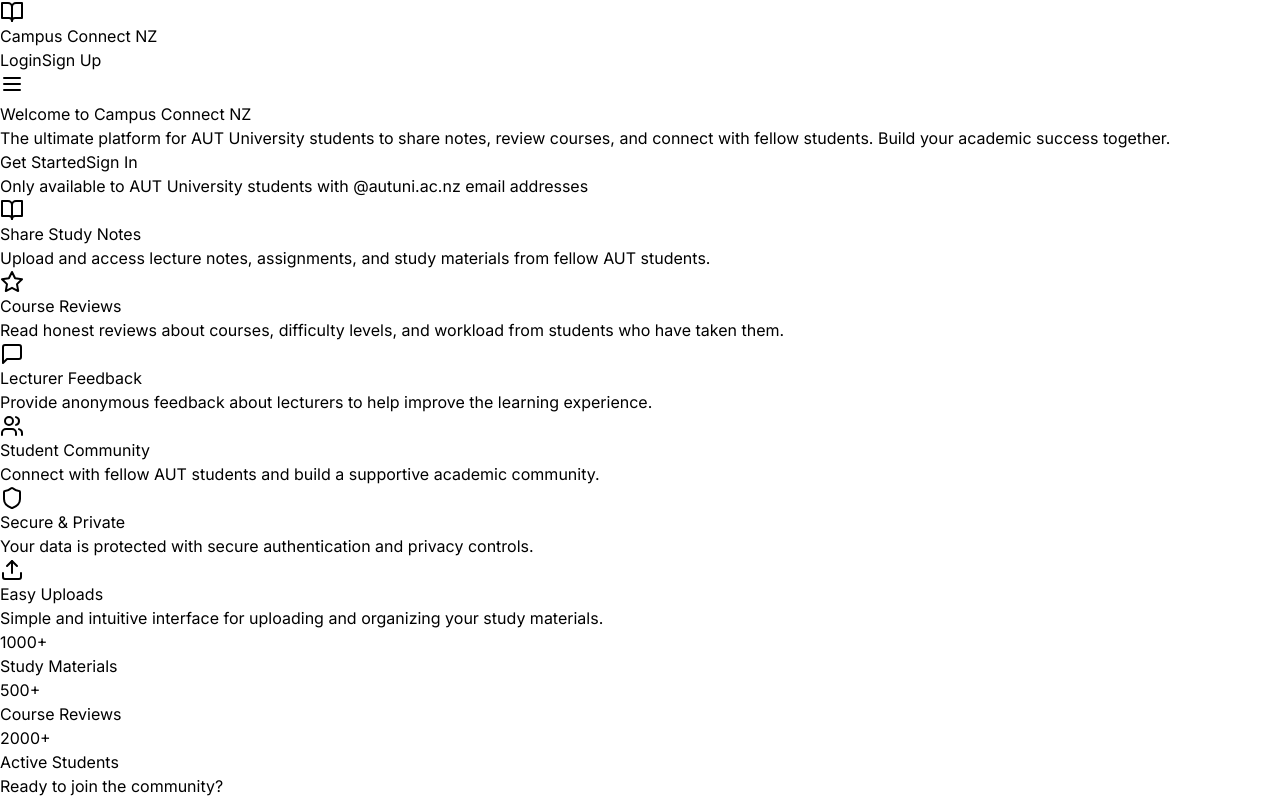
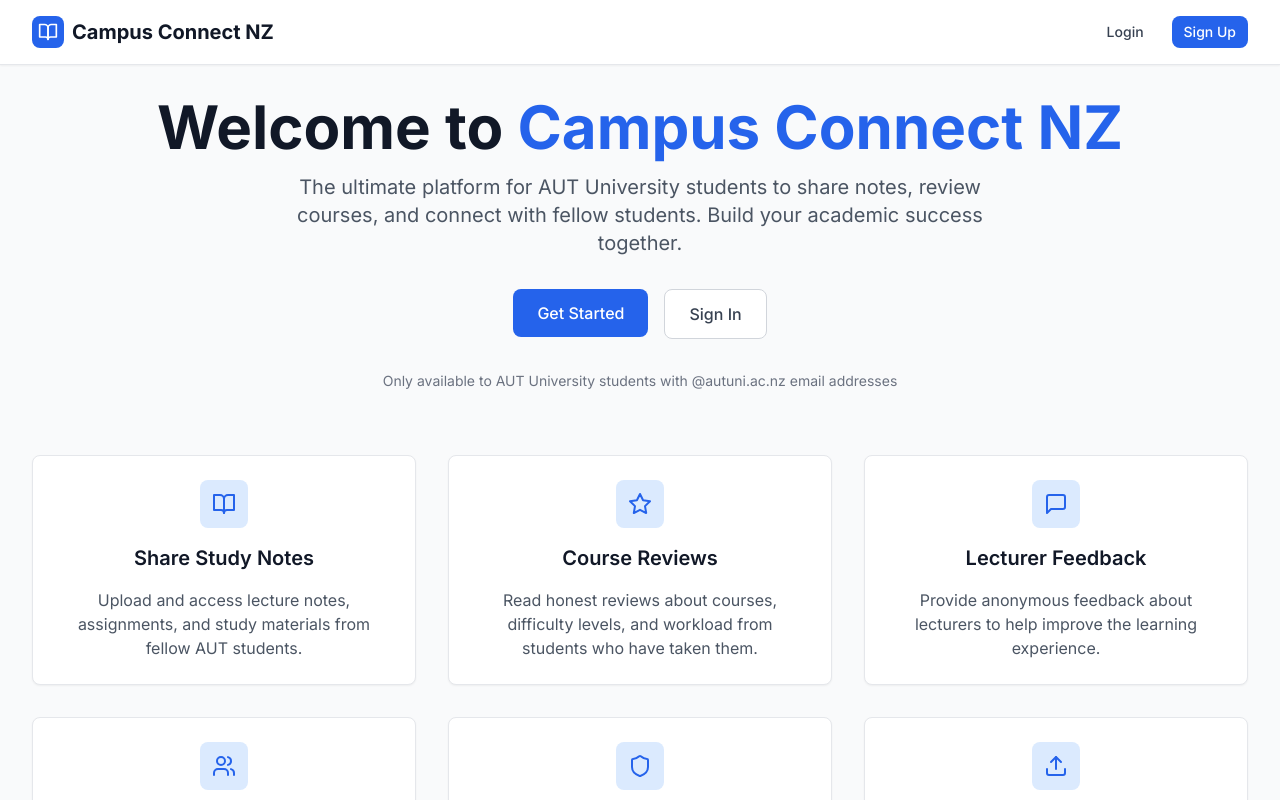
Before and after one commit to imanmolsaini/Campus-Connect, a Next.js app in the folder frontend/: page / in a window 1280 px wide. Shown: the top 800 px of the page. Built offline with nearby package versions, Linux system fonts and the light colour scheme.

Commit message:
build: add tailwind config with primary and gray color palette
added fronetnd/tailwind.config.js

```diff
--- /dev/null
+++ b/frontend/tailwind.config.js
@@ -0,0 +1,44 @@
+/** @type {import('tailwindcss').Config} */
+module.exports = {
+  content: [
+    './src/pages/**/*.{js,ts,jsx,tsx,mdx}',
+    './src/components/**/*.{js,ts,jsx,tsx,mdx}',
+    './src/app/**/*.{js,ts,jsx,tsx,mdx}',
+  ],
+  theme: {
+    extend: {
+      colors: {
+        primary: {
+          50: '#eff6ff',
+          100: '#dbeafe',
+          200: '#bfdbfe',
+          300: '#93c5fd',
+          400: '#60a5fa',
+          500: '#3b82f6',
+          600: '#2563eb',
+          700: '#1d4ed8',
+          800: '#1e40af',
+          900: '#1e3a8a',
+        },
+        gray: {
+          50: '#f9fafb',
+          100: '#f3f4f6',
+          200: '#e5e7eb',
+          300: '#d1d5db',
+          400: '#9ca3af',
+          500: '#6b7280',
+          600: '#4b5563',
+          700: '#374151',
+          800: '#1f2937',
+          900: '#111827',
+        },
+      },
+      fontFamily: {
+        sans: ['Inter', 'system-ui', 'sans-serif'],
+      },
+    },
+  },
+  plugins: [
+    require('@tailwindcss/forms'),
+  ],
+}
```
